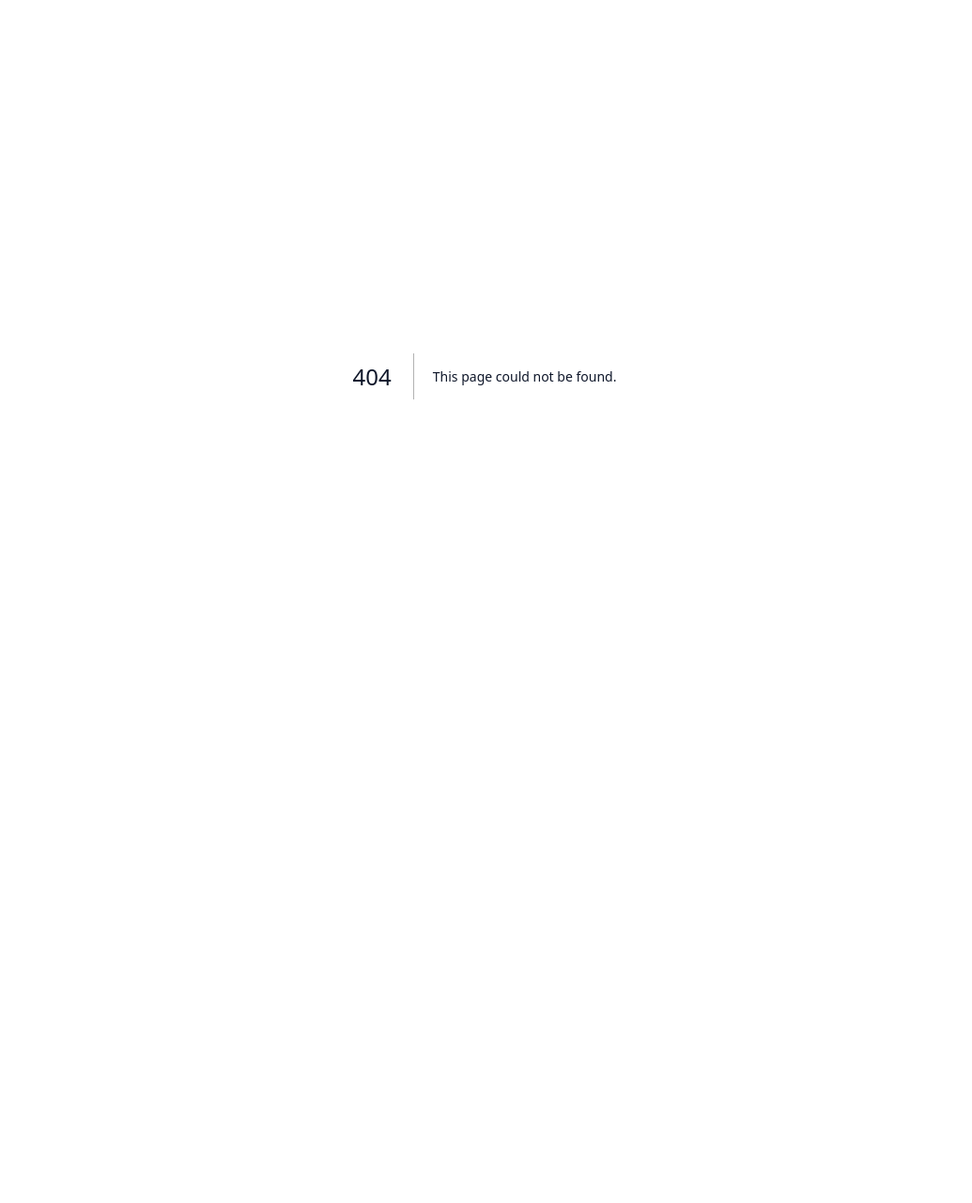
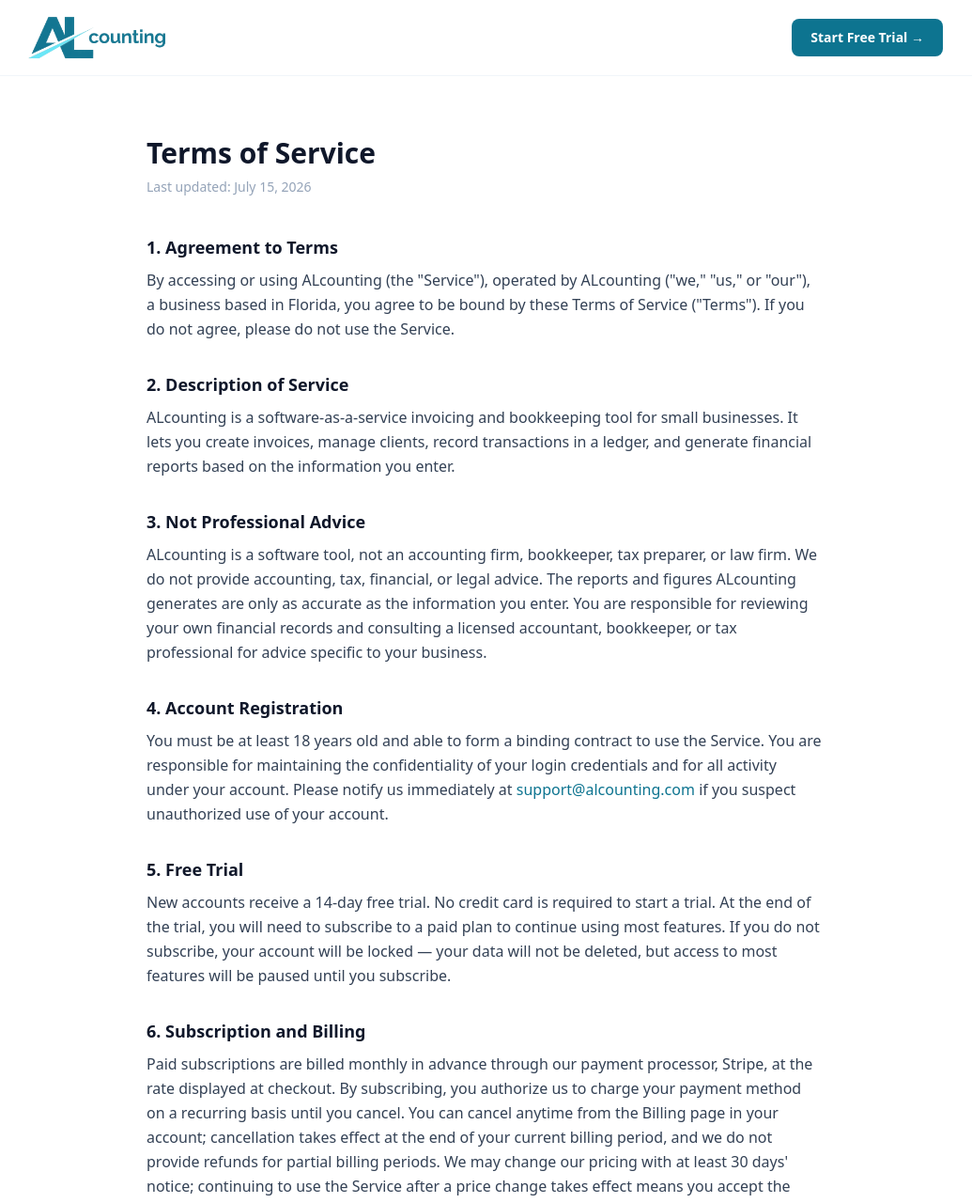
Before and after one commit to illmatic72/marketing-site, a Next.js app: page /terms in a window 1280 px wide. Before the commit this address had no page. Shown: the top 1280 px of the page at 94% size, without its empty margins (124-1159 px from the left). Before the commit the page ends 800 px from the top, so only its background shows below. Built offline with nearby package versions, Linux system fonts and the light colour scheme.

Commit message:
Create page.tsx

```diff
--- /dev/null
+++ b/app/terms/page.tsx
@@ -0,0 +1,184 @@
+const SIGNUP_URL = 'https://css-tracker-saas.vercel.app'
+
+export default function TermsPage() {
+  return (
+    <main>
+      {/* Nav */}
+      <header className="bg-white border-b border-slate-100 sticky top-0 z-50">
+        <div className="max-w-5xl mx-auto px-6 py-4 flex items-center justify-between">
+          <a href="/">
+            <img src="/ALcounting-wordmark-navy-cropped.png" alt="ALcounting" className="h-12 w-auto" />
+          </a>
+          <a
+            href={SIGNUP_URL}
+            className="bg-[#0D7490] text-white text-sm font-semibold px-5 py-2.5 rounded-lg hover:bg-[#0A5F73] transition-colors"
+          >
+            Start Free Trial →
+          </a>
+        </div>
+      </header>
+
+      <section className="max-w-3xl mx-auto px-6 py-16">
+        <h1 className="text-3xl font-bold text-slate-900 mb-2">Terms of Service</h1>
+        <p className="text-sm text-slate-400 mb-10">Last updated: July 15, 2026</p>
+
+        <div className="space-y-8 text-slate-700 leading-relaxed">
+          <div>
+            <h2 className="text-lg font-semibold text-slate-900 mb-2">1. Agreement to Terms</h2>
+            <p>
+              By accessing or using ALcounting (the &quot;Service&quot;), operated by ALcounting
+              (&quot;we,&quot; &quot;us,&quot; or &quot;our&quot;), a business based in Florida, you agree to be
+              bound by these Terms of Service (&quot;Terms&quot;). If you do not agree, please do not use the
+              Service.
+            </p>
+          </div>
+
+          <div>
+            <h2 className="text-lg font-semibold text-slate-900 mb-2">2. Description of Service</h2>
+            <p>
+              ALcounting is a software-as-a-service invoicing and bookkeeping tool for small businesses. It lets
+              you create invoices, manage clients, record transactions in a ledger, and generate financial reports
+              based on the information you enter.
+            </p>
+          </div>
+
+          <div>
+            <h2 className="text-lg font-semibold text-slate-900 mb-2">3. Not Professional Advice</h2>
+            <p>
+              ALcounting is a software tool, not an accounting firm, bookkeeper, tax preparer, or law firm. We do
+              not provide accounting, tax, financial, or legal advice. The reports and figures ALcounting generates
+              are only as accurate as the information you enter. You are responsible for reviewing your own
+              financial records and consulting a licensed accountant, bookkeeper, or tax professional for advice
+              specific to your business.
+            </p>
+          </div>
+
+          <div>
+            <h2 className="text-lg font-semibold text-slate-900 mb-2">4. Account Registration</h2>
+            <p>
+              You must be at least 18 years old and able to form a binding contract to use the Service. You are
+              responsible for maintaining the confidentiality of your login credentials and for all activity under
+              your account. Please notify us immediately at{' '}
+              <a href="mailto:support@alcounting.com" className="text-[#0D7490] hover:underline">
+                support@alcounting.com
+              </a>{' '}
+              if you suspect unauthorized use of your account.
+            </p>
+          </div>
+
+          <div>
+            <h2 className="text-lg font-semibold text-slate-900 mb-2">5. Free Trial</h2>
+            <p>
+              New accounts receive a 14-day free trial. No credit card is required to start a trial. At the end of
+              the trial, you will need to subscribe to a paid plan to continue using most features. If you do not
+              subscribe, your account will be locked — your data will not be deleted, but access to most features
+              will be paused until you subscribe.
+            </p>
+          </div>
+
+          <div>
+            <h2 className="text-lg font-semibold text-slate-900 mb-2">6. Subscription and Billing</h2>
+            <p>
+              Paid subscriptions are billed monthly in advance through our payment processor, Stripe, at the rate
+              displayed at checkout. By subscribing, you authorize us to charge your payment method on a recurring
+              basis until you cancel. You can cancel anytime from the Billing page in your account; cancellation
+              takes effect at the end of your current billing period, and we do not provide refunds for partial
+              billing periods. We may change our pricing with at least 30 days&apos; notice; continuing to use the
+              Service after a price change takes effect means you accept the new price.
+            </p>
+          </div>
+
+          <div>
+            <h2 className="text-lg font-semibold text-slate-900 mb-2">7. Your Data</h2>
+            <p>
+              You own the business data you enter into ALcounting — your clients, invoices, transactions, and
+              related records. We do not sell your data. We may access your data to provide support, maintain the
+              Service, or as required by law. You are responsible for the accuracy of the information you enter and
+              for maintaining your own backups of critical records.
+            </p>
+          </div>
+
+          <div>
+            <h2 className="text-lg font-semibold text-slate-900 mb-2">8. Acceptable Use</h2>
+            <p>You agree not to:</p>
+            <ul className="list-disc pl-6 mt-2 space-y-1">
+              <li>Use the Service for any unlawful purpose</li>
+              <li>Attempt to gain unauthorized access to other accounts or to our systems</li>
+              <li>Interfere with or disrupt the Service</li>
+              <li>Resell or provide the Service to third parties without our permission</li>
+              <li>Reverse-engineer the Service</li>
+            </ul>
+          </div>
+
+          <div>
+            <h2 className="text-lg font-semibold text-slate-900 mb-2">9. Service Availability</h2>
+            <p>
+              We aim to keep ALcounting available and reliable, but the Service is provided &quot;as is&quot; and
+              &quot;as available,&quot; without warranties of any kind, whether express or implied. We do not
+              guarantee the Service will be uninterrupted, error-free, or secure at all times.
+            </p>
+          </div>
+
+          <div>
+            <h2 className="text-lg font-semibold text-slate-900 mb-2">10. Limitation of Liability</h2>
+            <p>
+              To the fullest extent permitted by law, ALcounting will not be liable for any indirect, incidental,
+              special, consequential, or punitive damages, or any loss of profits, revenue, data, or goodwill,
+              arising from your use of the Service. Our total liability for any claim relating to the Service is
+              limited to the amount you paid us in the 12 months before the claim arose.
+            </p>
+          </div>
+
+          <div>
+            <h2 className="text-lg font-semibold text-slate-900 mb-2">11. Termination</h2>
+            <p>
+              You may stop using the Service and cancel your subscription at any time. We may suspend or terminate
+              your access if you violate these Terms or if we discontinue the Service, with notice where reasonably
+              possible. Upon termination, we will provide a reasonable opportunity to export your data before it is
+              deleted.
+            </p>
+          </div>
+
+          <div>
+            <h2 className="text-lg font-semibold text-slate-900 mb-2">12. Changes to These Terms</h2>
+            <p>
+              We may update these Terms from time to time. If we make material changes, we will notify you — for
+              example, by email or an in-app notice. Continued use of the Service after changes take effect means
+              you accept the updated Terms.
+            </p>
+          </div>
+
+          <div>
+            <h2 className="text-lg font-semibold text-slate-900 mb-2">13. Governing Law</h2>
+            <p>
+              These Terms are governed by the laws of the State of Florida, without regard to conflict-of-law
+              principles.
+            </p>
+          </div>
+
+          <div>
+            <h2 className="text-lg font-semibold text-slate-900 mb-2">14. Contact Us</h2>
+            <p>
+              Questions about these Terms? Email us at{' '}
+              <a href="mailto:support@alcounting.com" className="text-[#0D7490] hover:underline">
+                support@alcounting.com
+              </a>
+              .
+            </p>
+          </div>
+        </div>
+      </section>
+
+      {/* Footer */}
+      <footer className="border-t border-slate-100">
+        <div className="max-w-5xl mx-auto px-6 py-8 flex flex-col sm:flex-row items-center justify-between gap-2 text-sm text-slate-400">
+          <span>© {new Date().getFullYear()} ALcounting. All rights reserved.</span>
+          <div className="flex items-center gap-4">
+            <a href="/terms" className="hover:text-slate-600">Terms</a>
+            <a href="/privacy" className="hover:text-slate-600">Privacy</a>
+          </div>
+        </div>
+      </footer>
+    </main>
+  )
+}
```
